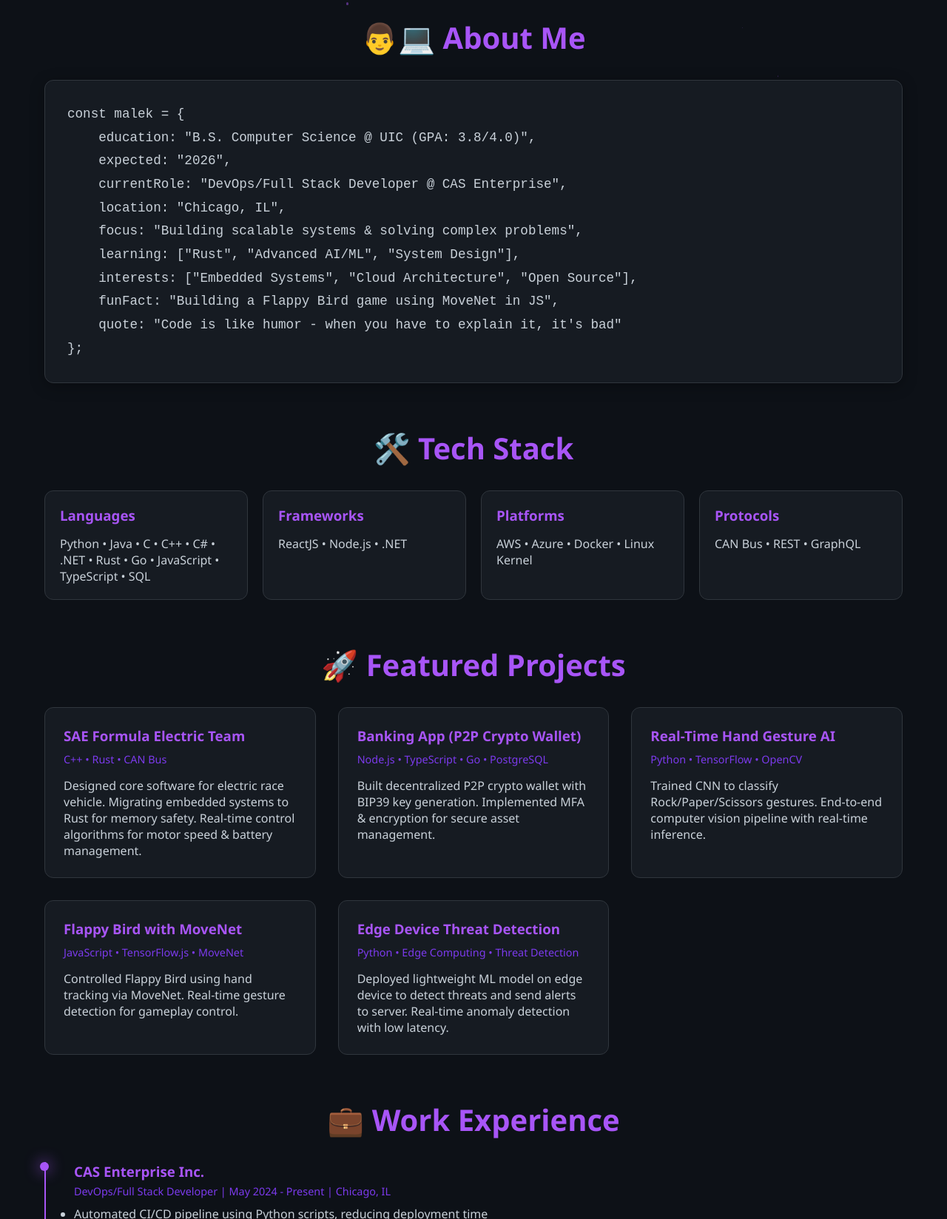
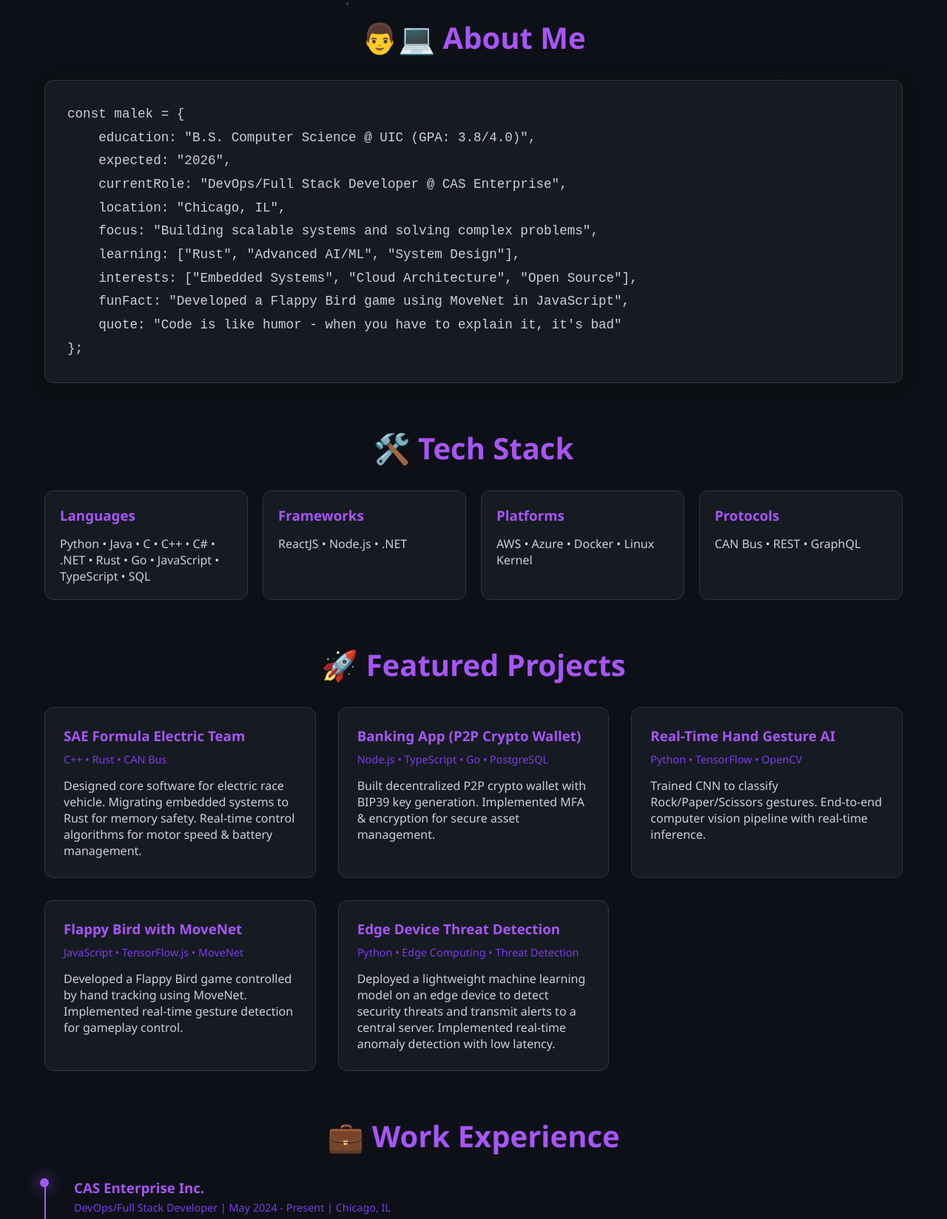
Before and after one commit to MalekBenchehida/MalekBenchehida.github.io, a plain HTML site: page index.html in a window 1280 px wide. Shown: the part 680-2328 px from the top of the page at 74% size. Drawn offline with Linux system fonts and the light colour scheme.

Commit message:
made it formal

```diff
--- a/index.html
+++ b/index.html
@@ -1,6 +1,7 @@
 <!DOCTYPE html>
 <html lang="en">
 <head>
+    <link rel="icon" href="favicon.ico" type="image/x-icon">
     <meta charset="UTF-8">
     <meta name="viewport" content="width=device-width, initial-scale=1.0">
     <title>Malek Benchehida | Full Stack Developer</title>
@@ -281,10 +282,10 @@
     expected: "2026",
     currentRole: "DevOps/Full Stack Developer @ CAS Enterprise",
     location: "Chicago, IL",
-    focus: "Building scalable systems & solving complex problems",
+    focus: "Building scalable systems and solving complex problems",
     learning: ["Rust", "Advanced AI/ML", "System Design"],
     interests: ["Embedded Systems", "Cloud Architecture", "Open Source"],
-    funFact: "Building a Flappy Bird game using MoveNet in JS",
+    funFact: "Developed a Flappy Bird game using MoveNet in JavaScript",
     quote: "Code is like humor - when you have to explain it, it's bad"
 };</pre>
             </div>
@@ -333,12 +334,12 @@
                 <div class="project-card" onclick="window.open('https://github.com/MalekBenchehida/flappy-bird-movenet', '_blank')">
                     <h3>Flappy Bird with MoveNet</h3>
                     <p class="project-tech">JavaScript • TensorFlow.js • MoveNet</p>
-                    <p>Controlled Flappy Bird using hand tracking via MoveNet. Real-time gesture detection for gameplay control.</p>
+                    <p>Developed a Flappy Bird game controlled by hand tracking using MoveNet. Implemented real-time gesture detection for gameplay control.</p>
                 </div>
                 <div class="project-card" onclick="window.open('https://github.com/MalekBenchehida/edge-device-threat-detection', '_blank')">
                     <h3>Edge Device Threat Detection</h3>
                     <p class="project-tech">Python • Edge Computing • Threat Detection</p>
-                    <p>Deployed lightweight ML model on edge device to detect threats and send alerts to server. Real-time anomaly detection with low latency.</p>
+                    <p>Deployed a lightweight machine learning model on an edge device to detect security threats and transmit alerts to a central server. Implemented real-time anomaly detection with low latency.</p>
                 </div>
             </div>
         </section>
```
